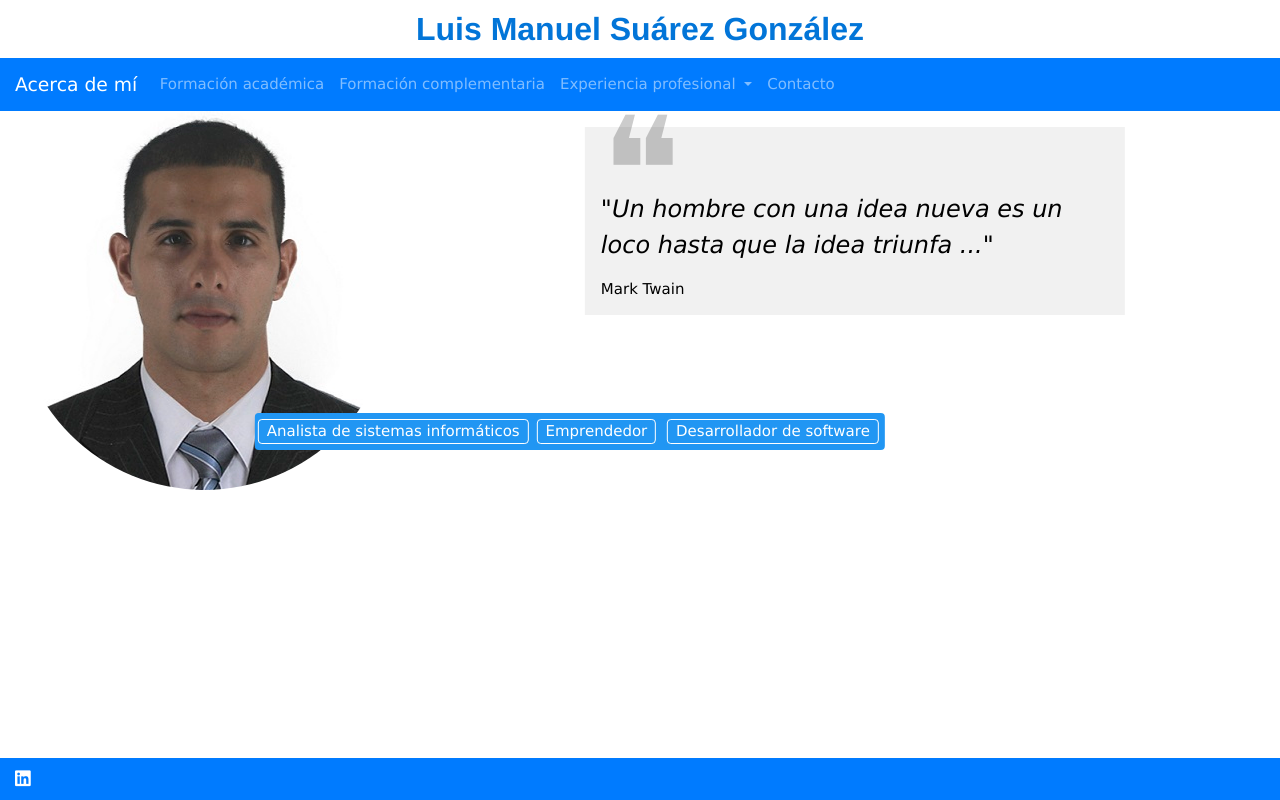
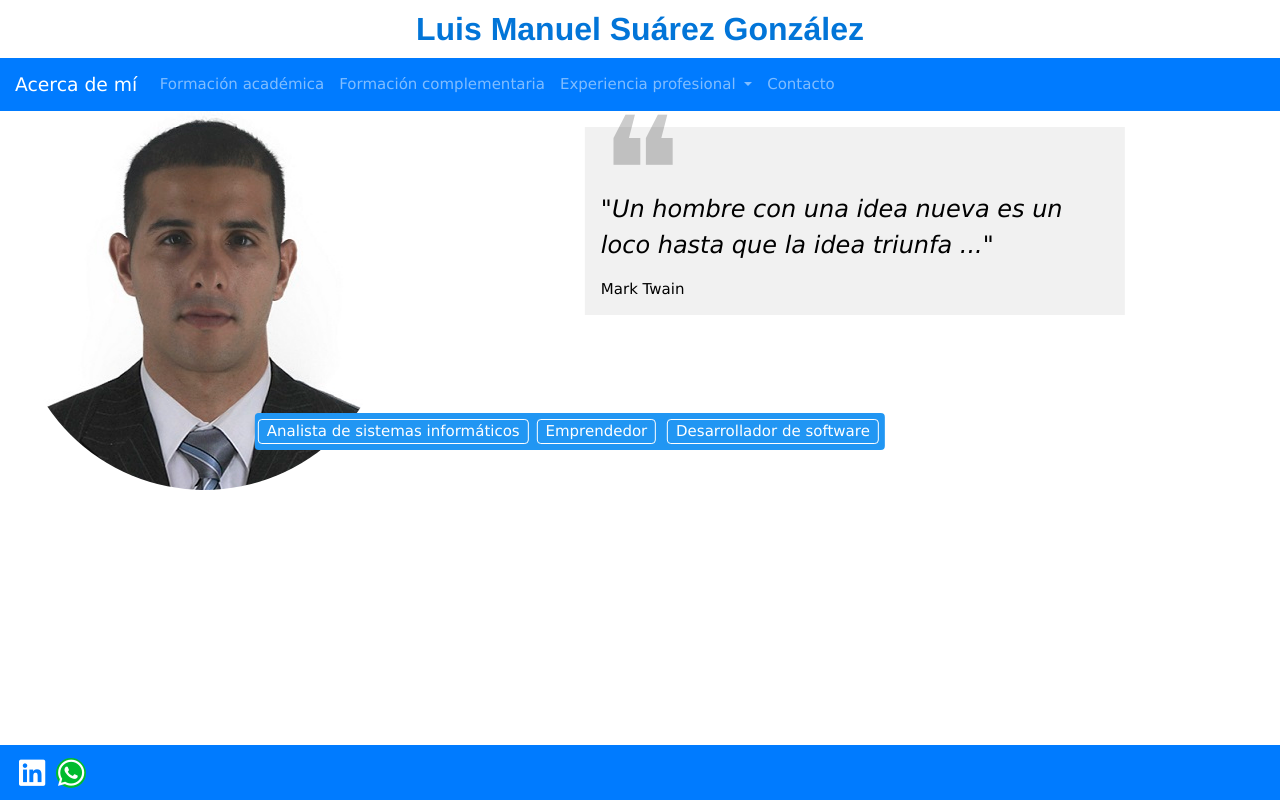
Before and after one commit to Luis8811/Basic_resume, a plain HTML site: page html/index.html in a window 1280 px wide. Drawn offline with nearby package versions, Linux system fonts and the light colour scheme.

Commit message:
Adding WhatsApp link

```diff
--- a/css/custom.css
+++ b/css/custom.css
@@ -29,3 +29,21 @@ p.timeIsMoney {
     vertical-align: middle;
     align-items: center;
 }
+
+.fab {
+    font-size: 30px;
+    width: 30px;
+    text-align: center;
+    text-decoration: none;
+    margin: 5px 2px;
+    border-radius: 50%;
+    }
+
+    .fab:hover {
+    opacity: 0.7;
+    }
+
+    .fa-whatsapp {
+    background: #00bb2d;
+    color: white;
+    }
--- a/html/index.html
+++ b/html/index.html
@@ -141,6 +141,7 @@
         <nav class="navbar fixed-bottom navbar-expand-lg navbar-dark bg-primary">
         <div class="footer">
             <a href="https://www.linkedin.com/in/luis-manuel-suarez-gonzalez"><i class="fab fa-linkedin"></i></a>
+            <a class="fab fa-whatsapp" href="https://wa.me/34671256130/?text=Hola:" target="_blank"></a>
         </div>
         </nav>
       </footer>
```
Also changed, not shown: html/contact.html (+1 -0 lines), html/courses.html (+1 -0 lines), html/developer.html (+1 -0 lines), html/education.html (+1 -0 lines).
